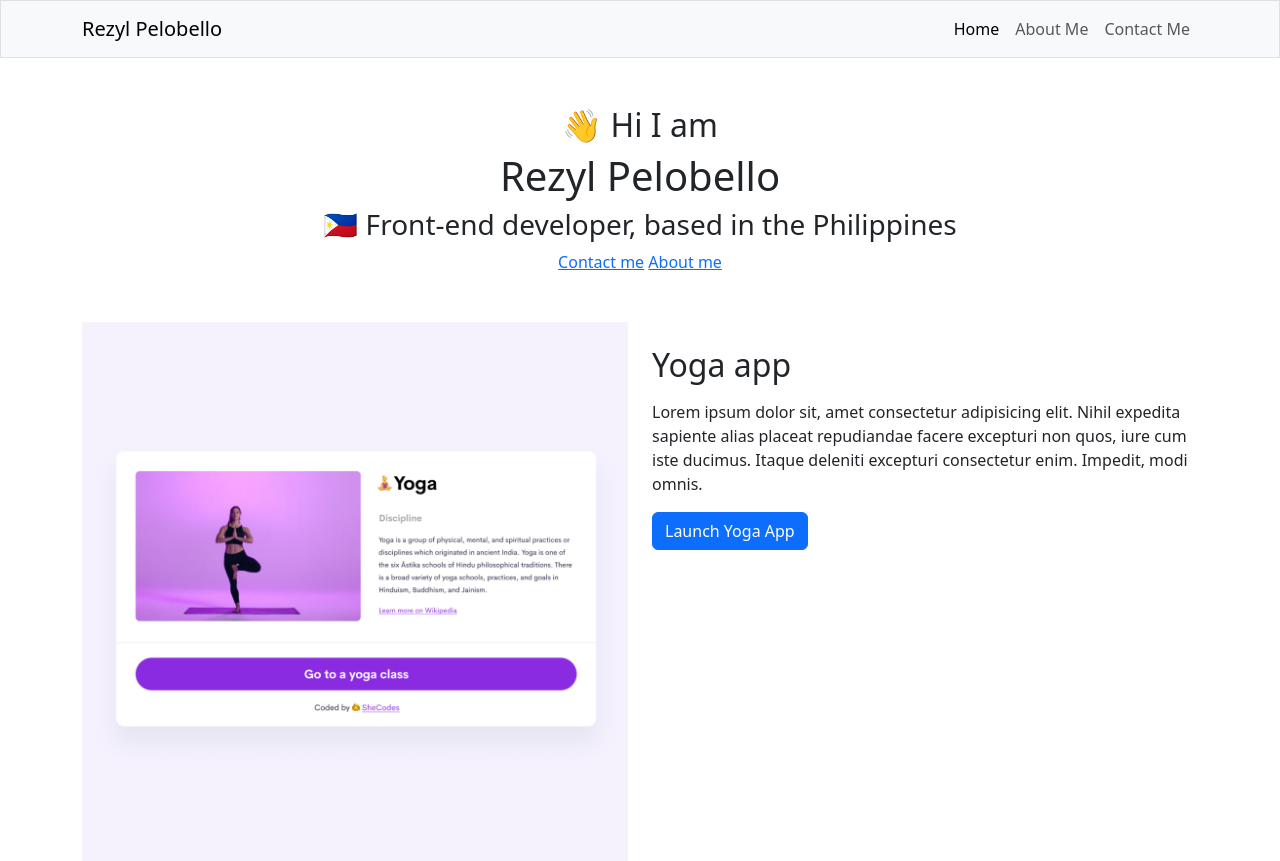
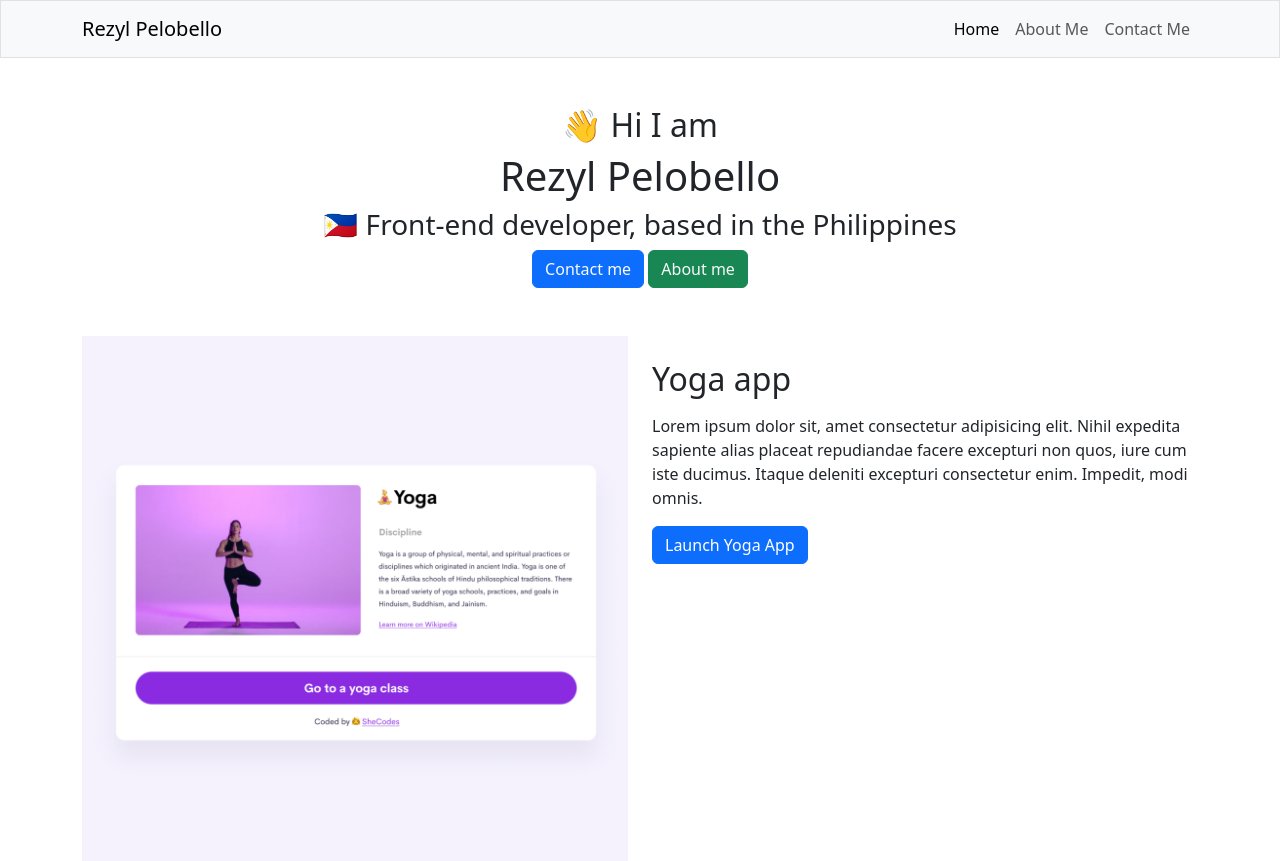
Before and after one commit to rez06/Shecodes-portfolio, a plain HTML site: page index.html in a window 1280 px wide. Shown: the top 861 px of the page. Drawn offline with nearby package versions, Linux system fonts and the light colour scheme.

Commit message:
Edited button styles

```diff
--- a/index.html
+++ b/index.html
@@ -58,12 +58,13 @@
         </div>
         <div class="row">
           <div class="col navigation-links text-center">
-            <a href="about.html#contact" class="contact-link" title="Contact Me"
+            <button class="btn btn-primary"><a href="#" class="contact-link text-light text-decoration-none" title="Contact Me"
               >Contact me</a
-            >
-            <a href="about.html" class="about-link" title="About Me"
+            >   </button>
+
+            <button class="btn btn-success"><a href="#" class="about-link text-light text-decoration-none" title="About Me"
               >About me</a
-            >
+            ></button>
           </div>
         </div>
       </div>
```
